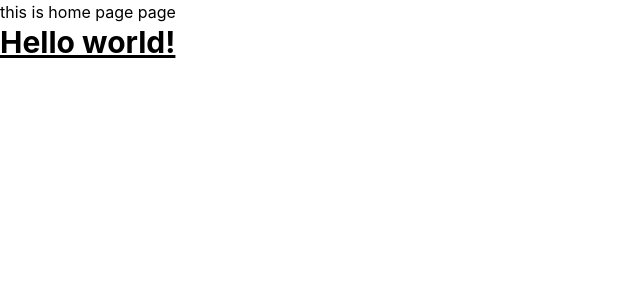
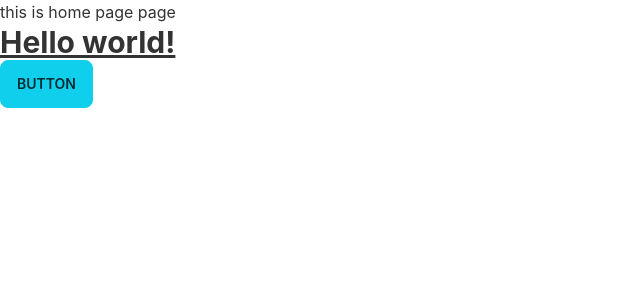
Before and after one commit to Eity2021/Doctor-Appoinment-project-Client, a React (Create React App) app: page / in a window 1280 px wide. Shown: the top 300 px of the page, without its empty margins (0-640 px from the left). Built offline with nearby package versions, Linux system fonts and the light colour scheme.

Commit message:
setup daisy ui

```diff
--- a/package.json
+++ b/package.json
@@ -6,6 +6,7 @@
     "@testing-library/jest-dom": "^5.16.4",
     "@testing-library/react": "^13.3.0",
     "@testing-library/user-event": "^13.5.0",
+    "daisyui": "^2.19.0",
     "react": "^18.2.0",
     "react-dom": "^18.2.0",
     "react-router-dom": "^6.3.0",
--- a/src/Doctor/Home/Home.js
+++ b/src/Doctor/Home/Home.js
@@ -7,6 +7,8 @@
       <h1 className="text-3xl font-bold underline">
       Hello world!
     </h1>
+
+    <button class="btn btn-primary">Button</button>
     </div>
   );
 };
--- a/tailwind.config.js
+++ b/tailwind.config.js
@@ -6,5 +6,22 @@
   theme: {
     extend: {},
   },
-  plugins: [],
+
+  daisyui: {
+    themes: [
+      {
+        mytheme: {
+          primary: "#0FCFEC",
+          secondary: "#19D3AE",
+          accent: "#37cdbe",
+          neutral: "#647393",
+          "base-100": "#ffffff",
+          "info": "#3595DE",
+        },
+      },
+      "dark",
+      "cupcake",
+    ],
+  },
+  plugins: [require("daisyui")],
 }
```
Also changed, not shown: 1 other file (tests, documents, lock files or other folders).
